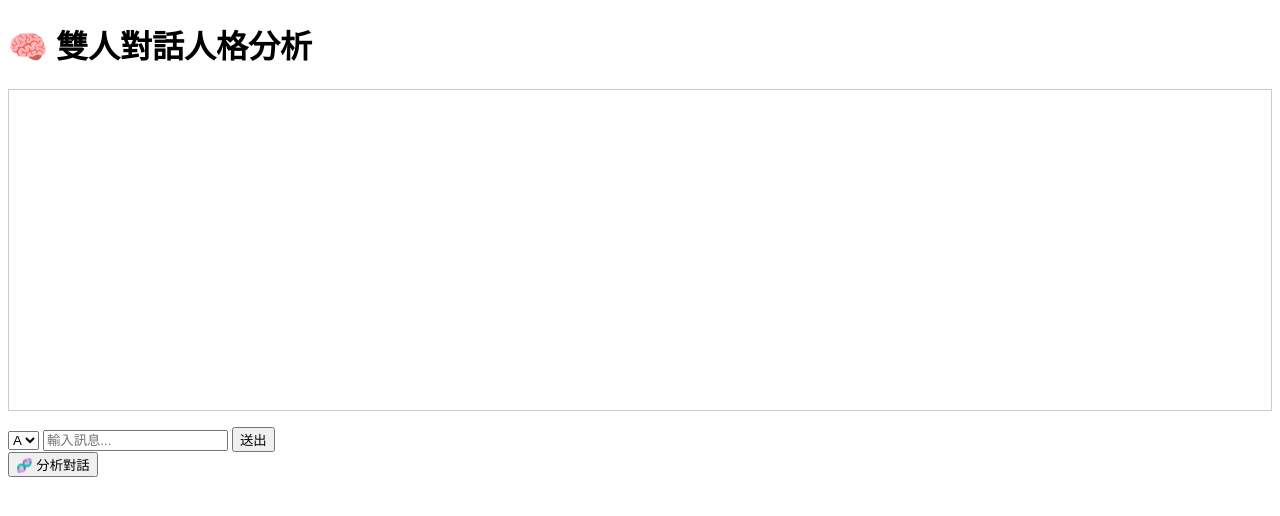
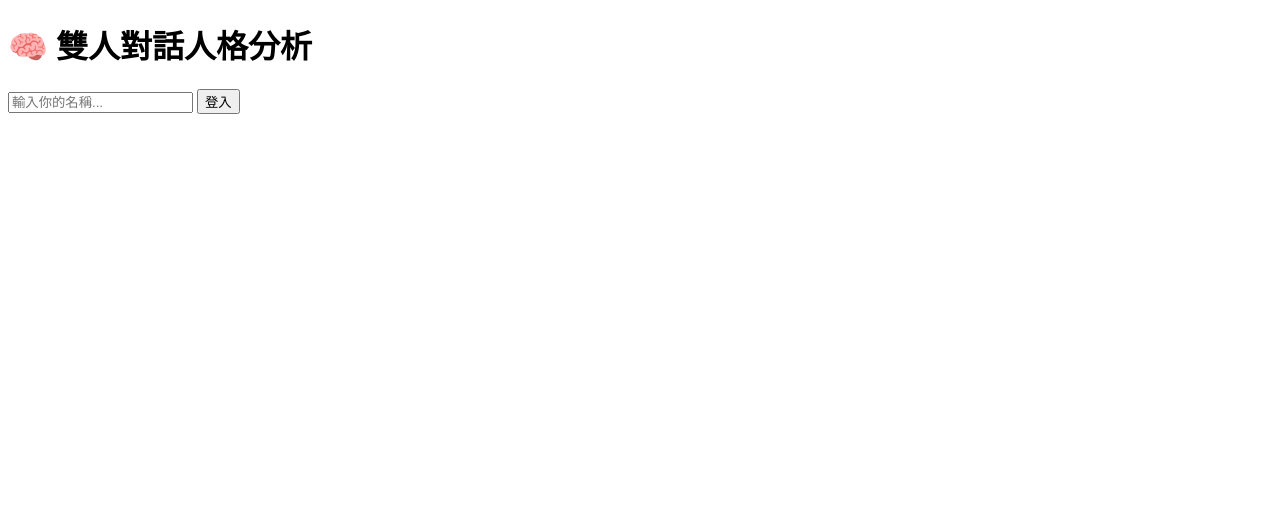
Before and after one commit to i54086047/dual_chatting, a Flask app: page / in a window 1280 px wide. Shown: the top 516 px of the page. Run offline with Flask 3, Linux system fonts and the light colour scheme; some libraries are stand-ins or nearby versions.

Commit message:
feat: add login system and real-time chat with Enter key support

```diff
--- a/templates/index.html
+++ b/templates/index.html
@@ -13,28 +13,35 @@
       padding: 10px;
       margin-bottom: 1em;
     }
+    #login-box {
+      margin-bottom: 1em;
+    }
   </style>
 </head>
 <body>
   <h1>🧠 雙人對話人格分析</h1>
-  <div id="chat-box"></div>
 
-  <div class="input-row">
-    <select id="sender">
-      <option value="A">A</option>
-      <option value="B">B</option>
-    </select>
-    <input type="text" id="message" placeholder="輸入訊息...">
-    <button onclick="sendMessage()">送出</button>
+  <div id="login-box">
+    <input type="text" id="username" placeholder="輸入你的名稱...">
+    <button onclick="login()">登入</button>
   </div>
 
-  <button onclick="analyze()">🧬 分析對話</button>
+  <div id="chat-section" style="display: none;">
+    <div id="chat-box"></div>
 
-  <div id="analysis"></div>
+    <div class="input-row">
+      <input type="text" id="message" placeholder="輸入訊息...">
+      <button onclick="sendMessage()">送出</button>
+    </div>
+
+    <button onclick="analyze()">🧬 分析對話</button>
+    <div id="analysis"></div>
+  </div>
 
   <script>
     const socket = io();
     const messages = [];
+    let currentUser = null;
 
     socket.on("receive_message", ({ sender, text }) => {
       messages.push({ sender, text });
@@ -49,11 +56,20 @@
       chatBox.scrollTop = chatBox.scrollHeight;
     }
 
+    function login() {
+      const nameInput = document.getElementById("username");
+      const name = nameInput.value.trim();
+      if (!name) return alert("請輸入你的名稱");
+      currentUser = name;
+      localStorage.setItem("username", name);
+      document.getElementById("login-box").style.display = "none";
+      document.getElementById("chat-section").style.display = "block";
+    }
+
     function sendMessage() {
-      const sender = document.getElementById("sender").value;
       const text = document.getElementById("message").value.trim();
-      if (!text) return;
-      socket.emit("send_message", { sender, text });
+      if (!text || !currentUser) return;
+      socket.emit("send_message", { sender: currentUser, text });
       document.getElementById("message").value = "";
     }
 
@@ -69,8 +85,14 @@
       });
     }
 
-    // 等待 DOM 載入完成再綁定按鍵事件
     window.onload = function () {
+      const storedName = localStorage.getItem("username");
+      if (storedName) {
+        currentUser = storedName;
+        document.getElementById("login-box").style.display = "none";
+        document.getElementById("chat-section").style.display = "block";
+      }
+
       document.getElementById("message").addEventListener("keypress", function (e) {
         if (e.key === "Enter") {
           e.preventDefault();
```
